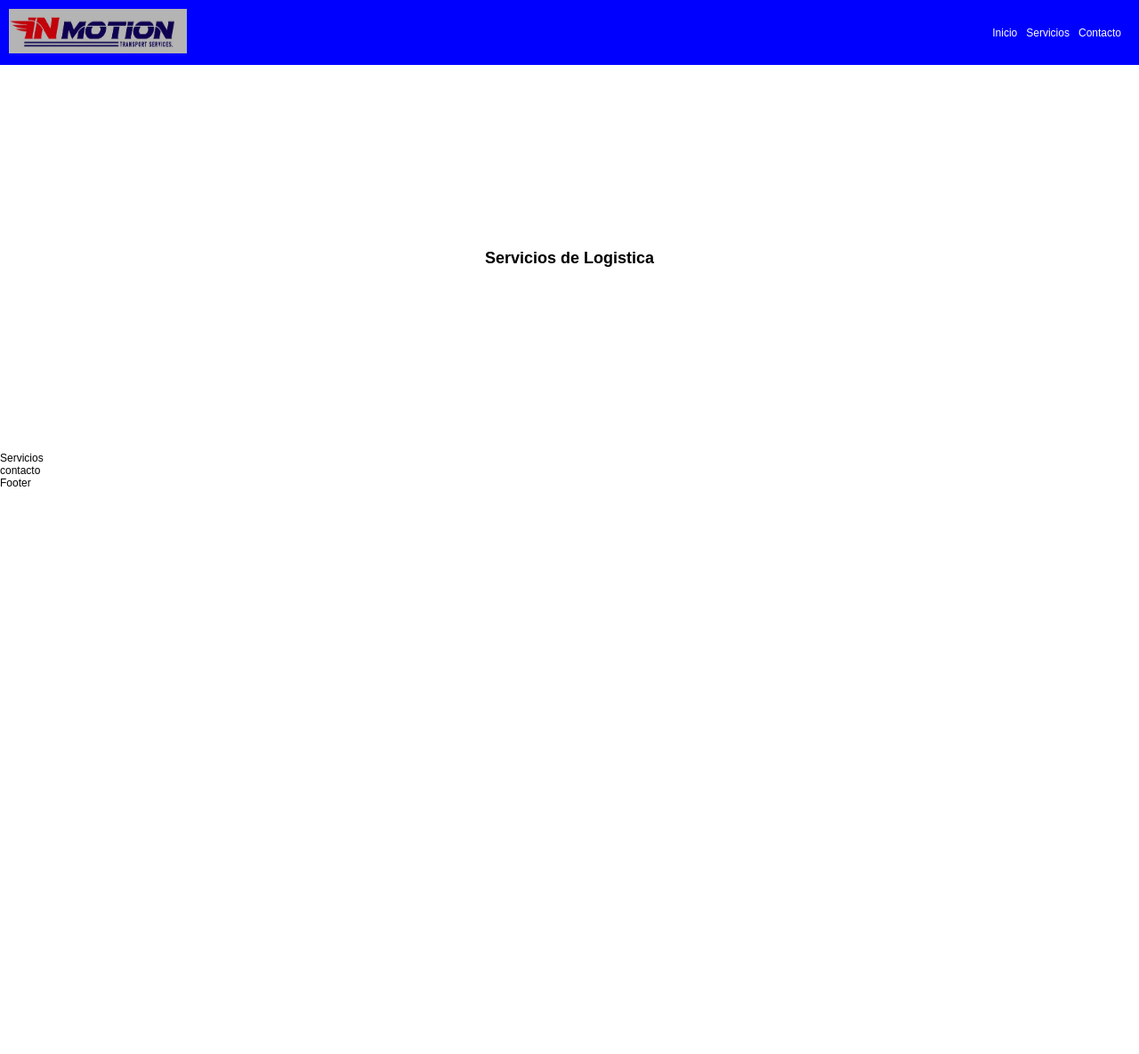
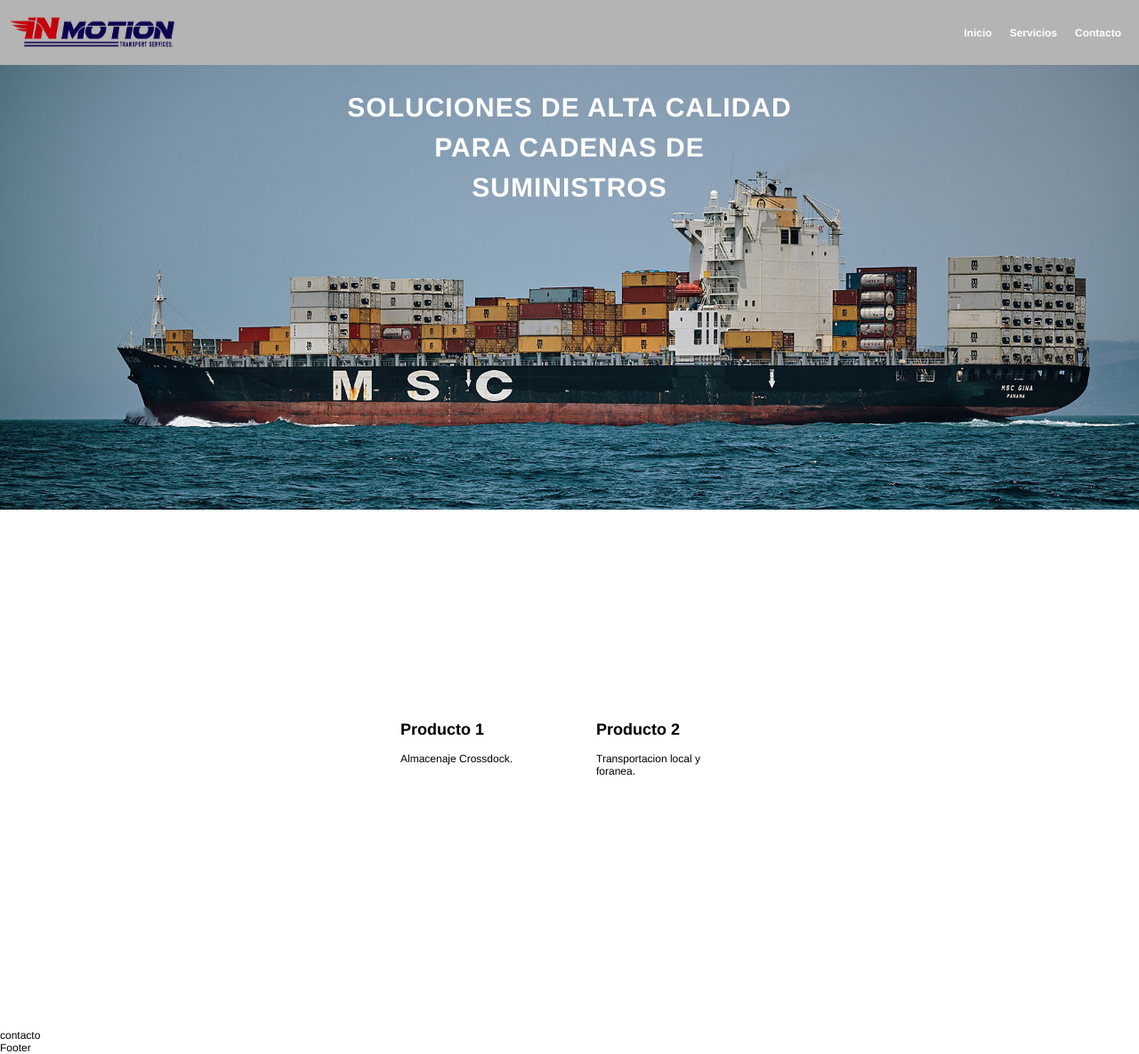
Before and after one commit to victorr-dev/logistic, a plain HTML site: page index.html in a window 1280 px wide. Shown: the whole page at 89% size. Before the commit the page ends 800 px from the top, so only its background shows below. Drawn offline with Linux system fonts and the light colour scheme.

Commit message:
Se creo el hero y el navbar

```diff
--- a/css/style.css
+++ b/css/style.css
@@ -1,13 +1,14 @@
-html, body{
+html,
+body {
     padding: 0px;
     margin: 0;
     font-size: 12px;
-    font-family: Arial, Helvetica, sans-serif
+    font-family: Helvetica, sans-serif
 }
 
 nav {
     display: flex;
-    background-color: blue;
+    background-color: #B4B4B4;
     padding: 10px;
     justify-content: space-between;
     align-items: center;
@@ -20,19 +21,53 @@
 
 nav li {
     padding-right: 10px;
+    padding-left: 10px;
     list-style: none;
 }
 
 nav a {
     text-decoration: none;
-    color:  white;
+    color: white;
+    font-weight: bold;
 }
 
-nav li a:hover{
-     color: red;
+nav li a:hover {
+    color: #0E0349;
 }
 
-.hero{
- padding: 15%;
- text-align: center;
+.hero {
+    background-image: url('../images/hero_bg_1.jpg');
+    background-size: cover;
+    background-repeat: no-repeat;
+    background-position: top;
+    background-position: center center;
+    height: 500px;
+    display: flex;
+    justify-content: center;
 }
+
+.hero-title {
+    width: 500px;
+    text-align: center;
+    text-transform: uppercase;
+    font-size: 20px;
+    letter-spacing: 1px;
+    line-height: 1.5;
+    color: white;
+}
+
+.services {
+    height: 200px;
+    padding: 15%;
+    display: flex;
+    justify-content: center;
+}
+
+.product {
+    padding: 10px;
+    width: 200px;
+}
+
+.product .content {
+    padding: 20px;
+}
--- a/index.html
+++ b/index.html
@@ -1,5 +1,6 @@
 <!DOCTYPE html>
 <html lang="es">
+
 <head>
     <meta charset="UTF-8">
     <meta name="viewport" content="width=device-width, initial-scale=1.0">
@@ -7,6 +8,7 @@
     <link rel="stylesheet" href="/css/style.css">
     <title>Inmotion | Logistic</title>
 </head>
+
 <body>
     <nav>
         <div class="brand-image">
@@ -14,23 +16,39 @@
         </div>
         <div class="nav-options">
             <ul>
-                <li><a href="#inicio">Inicio</a></li>
-                <li><a href="#servicios">Servicios</a></li>
-                <li><a href="#contacto">Contacto</a></li>
+                <li><a href="#home">Inicio</a></li>
+                <li><a href="#service">Servicios</a></li>
+                <li><a href="#contact">Contacto</a></li>
             </ul>
         </div>
     </nav>
-    <section id="inicio" class="hero">
-        <h1>Servicios de Logistica</h1>
+    <section id="home" class="hero site-blocks-cover">
+            <div class="hero-title">
+                <h1>Soluciones de alta calidad para cadenas de suministros</h1>
+            </div>
     </section>
-    <section id="servicios" class="servicios">
-        Servicios
+    <section id="services" class="services">
+        <div class="product">
+            <div class="content">
+                <h1>Producto 1</h1>
+                <p>Almacenaje Crossdock.</p>
+            </div>
+        </div>
+        <div class="product">
+            <div class="content">
+                <h1>Producto 2</h1>
+                <p>
+                    Transportacion local y foranea.
+                </p>
+            </div>
+        </div>
     </section>
-    <section id="contacto" class="contacto">
+    <section id="contact" class="contact">
         contacto
     </section>
     <footer>
         Footer
     </footer>
 </body>
+
 </html>
```
Also changed, not shown: images/hero_bg_1.jpg (added).
